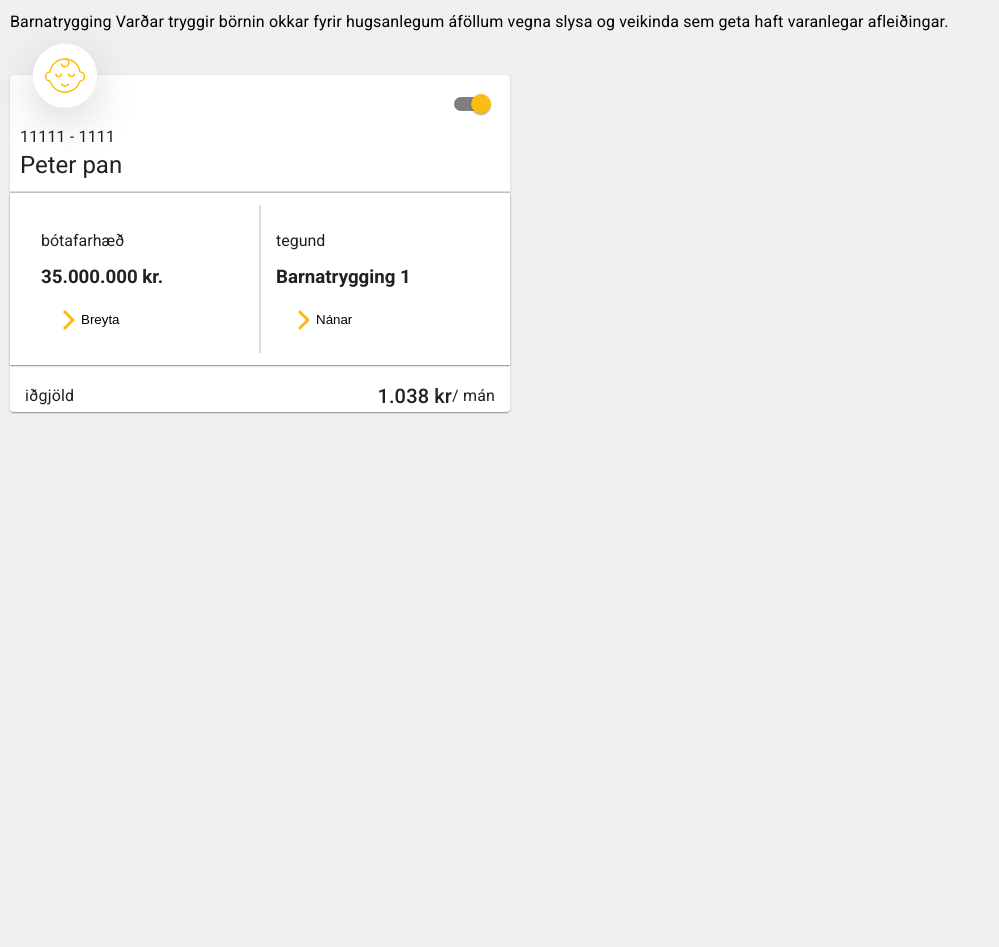
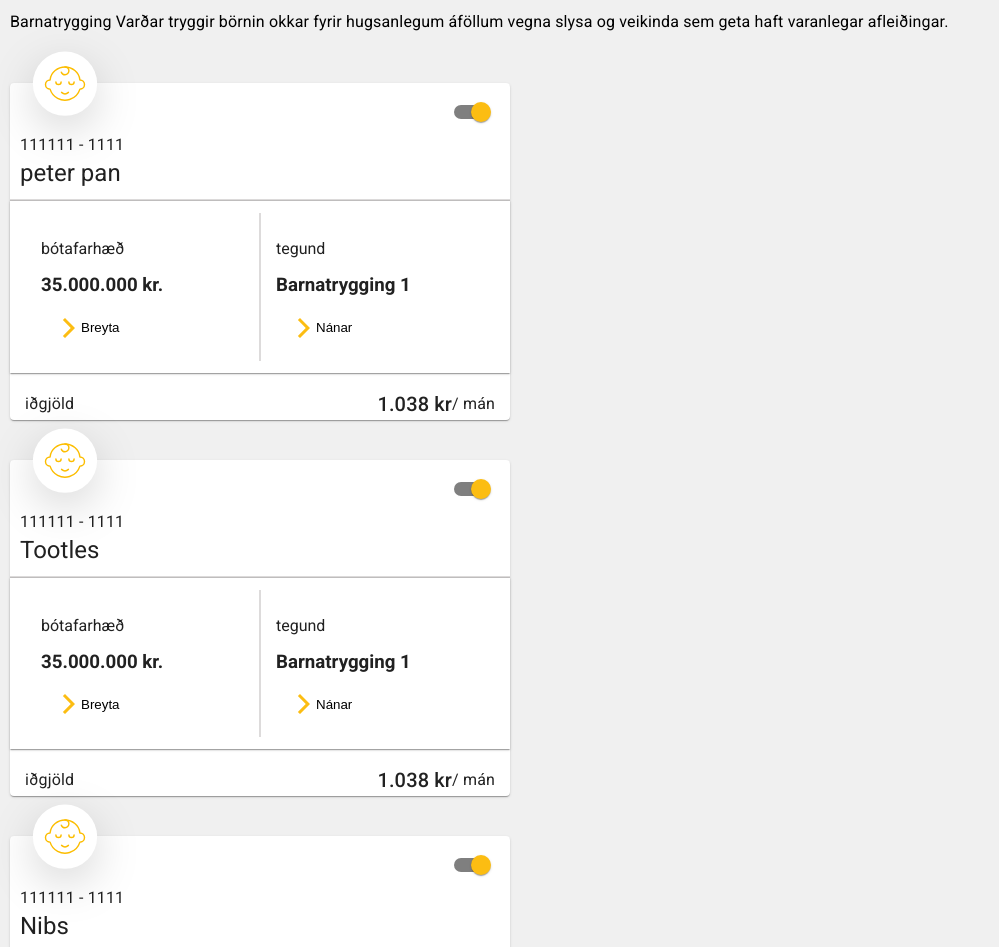
Before and after one commit to zurgur/vordur-homework, a Next.js app: page / in a window 1280 px wide. Shown: the part 205-1152 px from the top of the page, without its empty margins (0-999 px from the left). Before the commit the page ends 800 px from the top, so only its background shows below. Built offline with nearby package versions, Linux system fonts and the light colour scheme.

Commit message:
add a list component to render list of cards

```diff
--- /dev/null
+++ b/components/ChildList.tsx
@@ -0,0 +1,22 @@
+import List from '@material-ui/core/List';
+import ChildCard from './ChildCard';
+
+export default (): JSX.Element => {
+  const kids = [
+    { name: 'peter pan', kt: '111111 - 1111' },
+    { name: 'Tootles ', kt: '111111 - 1111' },
+    { name: 'Nibs', kt: '111111 - 1111' },
+    { name: 'Slightly ', kt: '111111 - 1111' },
+  ];
+  return (
+    <List dense>
+      {kids.map((lostBoy): JSX.Element => (
+        <ChildCard
+          key={lostBoy.name}
+          name={lostBoy.name}
+          kt={lostBoy.kt}
+        />
+      ))}
+    </List>
+  );
+};
--- a/components/NavBar.tsx
+++ b/components/NavBar.tsx
@@ -11,6 +11,7 @@ const useStyles = makeStyles(() => ({
     left: 0,
     right: 0,
     margin: 0,
+    zIndex: 1,
   },
   root: {
     lineHeight: 1,
--- a/pages/index.tsx
+++ b/pages/index.tsx
@@ -1,12 +1,12 @@
-import ChildCard from '../components/ChildCard';
 import NavBar from '../components/NavBar';
 import Title from '../components/Title';
+import ChildList from '../components/ChildList';
 
 const Home = (): JSX.Element => (
   <div>
     <NavBar />
     <Title />
-    <ChildCard name="Peter pan" kt="11111 - 1111" />
+    <ChildList />
     <style jsx global>
       {`
         body {
```
